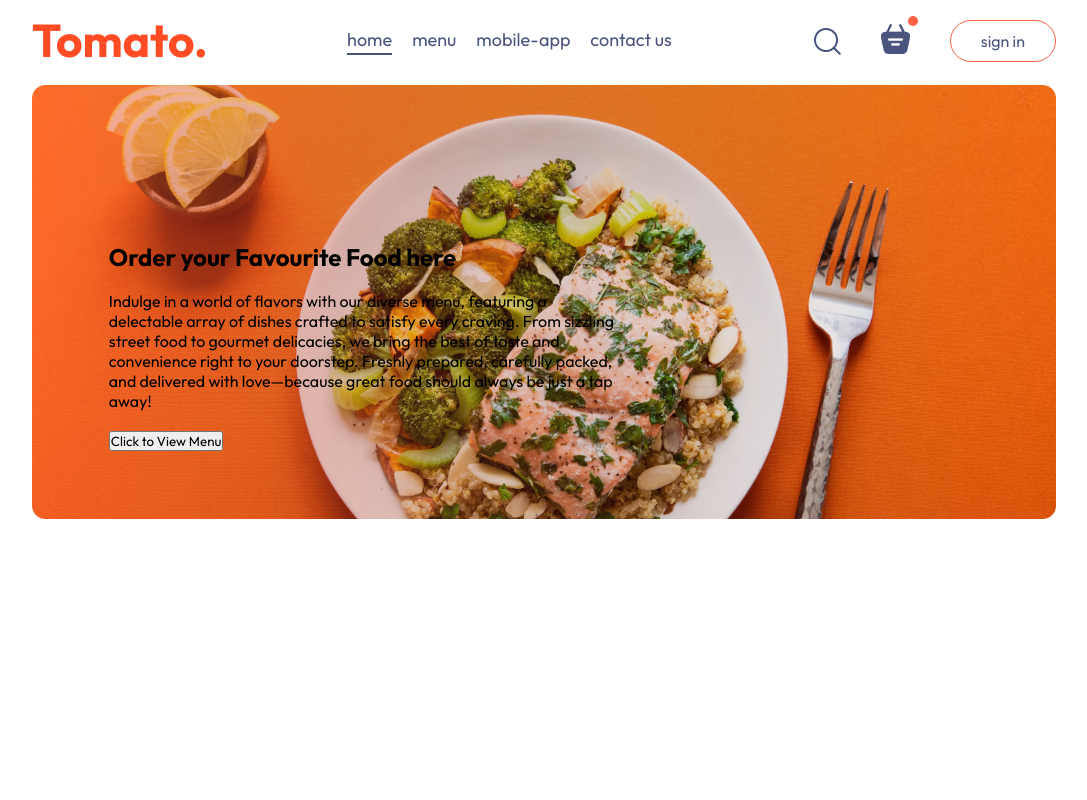
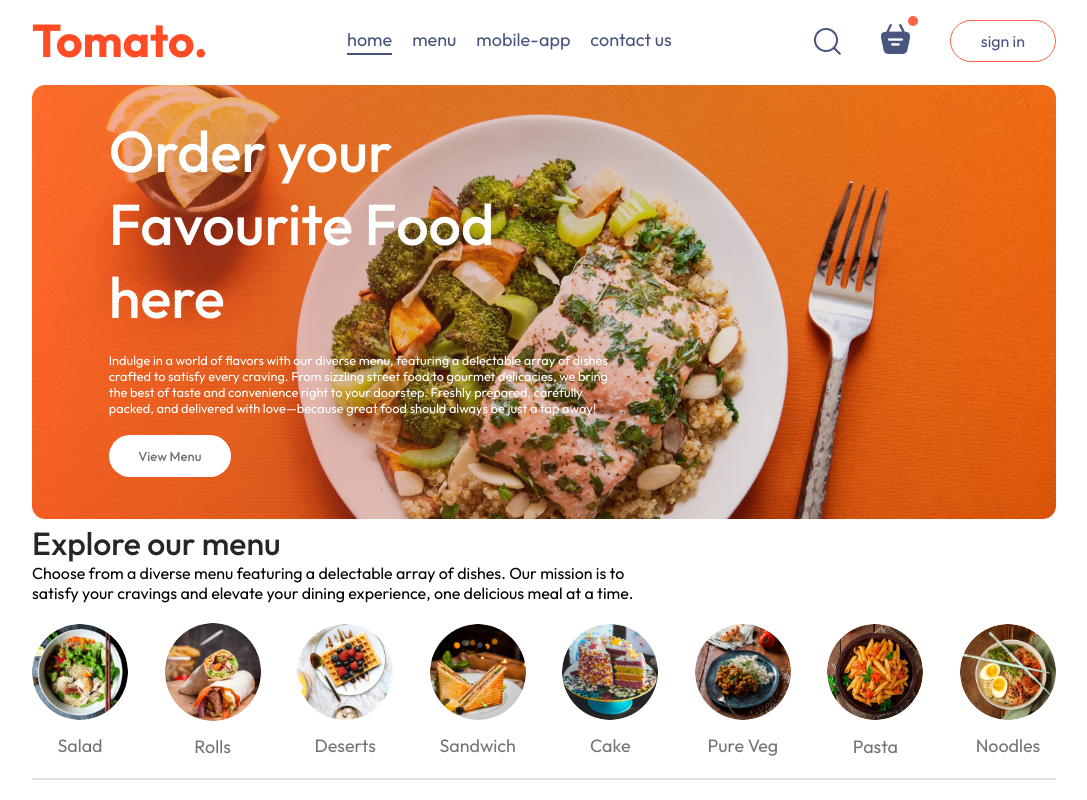
Before and after one commit to Praneeth860/food-delivery-app, a React (Vite) app in the folder frontend/: page / in a window 1280 px wide. Shown: the whole page, without its empty margins (96-1183 px from the left). Built offline with nearby package versions, Linux system fonts and the light colour scheme.

Commit message:
added explore menu and context folder with intial file

```diff
--- a/frontend/src/assets/assets.js
+++ b/frontend/src/assets/assets.js
@@ -1,64 +1,64 @@
-import basket_icon from './basket_icon.png'
-import logo from './logo.png'
-import header_img from './header_img.png'
-import search_icon from './search_icon.png'
-import menu_1 from './menu_1.png'
-import menu_2 from './menu_2.png'
-import menu_3 from './menu_3.png'
-import menu_4 from './menu_4.png'
-import menu_5 from './menu_5.png'
-import menu_6 from './menu_6.png'
-import menu_7 from './menu_7.png'
-import menu_8 from './menu_8.png'
+import basket_icon from "./basket_icon.png";
+import logo from "./logo.png";
+import header_img from "./header_img.png";
+import search_icon from "./search_icon.png";
+import menu_1 from "./menu_1.png";
+import menu_2 from "./menu_2.png";
+import menu_3 from "./menu_3.png";
+import menu_4 from "./menu_4.png";
+import menu_5 from "./menu_5.png";
+import menu_6 from "./menu_6.png";
+import menu_7 from "./menu_7.png";
+import menu_8 from "./menu_8.png";
 
-import food_1 from './food_1.png'
-import food_2 from './food_2.png'
-import food_3 from './food_3.png'
-import food_4 from './food_4.png'
-import food_5 from './food_5.png'
-import food_6 from './food_6.png'
-import food_7 from './food_7.png'
-import food_8 from './food_8.png'
-import food_9 from './food_9.png'
-import food_10 from './food_10.png'
-import food_11 from './food_11.png'
-import food_12 from './food_12.png'
-import food_13 from './food_13.png'
-import food_14 from './food_14.png'
-import food_15 from './food_15.png'
-import food_16 from './food_16.png'
-import food_17 from './food_17.png'
-import food_18 from './food_18.png'
-import food_19 from './food_19.png'
-import food_20 from './food_20.png'
-import food_21 from './food_21.png'
-import food_22 from './food_22.png'
-import food_23 from './food_23.png'
-import food_24 from './food_24.png'
-import food_25 from './food_25.png'
-import food_26 from './food_26.png'
-import food_27 from './food_27.png'
-import food_28 from './food_28.png'
-import food_29 from './food_29.png'
-import food_30 from './food_30.png'
-import food_31 from './food_31.png'
-import food_32 from './food_32.png'
+import food_1 from "./food_1.png";
+import food_2 from "./food_2.png";
+import food_3 from "./food_3.png";
+import food_4 from "./food_4.png";
+import food_5 from "./food_5.png";
+import food_6 from "./food_6.png";
+import food_7 from "./food_7.png";
+import food_8 from "./food_8.png";
+import food_9 from "./food_9.png";
+import food_10 from "./food_10.png";
+import food_11 from "./food_11.png";
+import food_12 from "./food_12.png";
+import food_13 from "./food_13.png";
+import food_14 from "./food_14.png";
+import food_15 from "./food_15.png";
+import food_16 from "./food_16.png";
+import food_17 from "./food_17.png";
+import food_18 from "./food_18.png";
+import food_19 from "./food_19.png";
+import food_20 from "./food_20.png";
+import food_21 from "./food_21.png";
+import food_22 from "./food_22.png";
+import food_23 from "./food_23.png";
+import food_24 from "./food_24.png";
+import food_25 from "./food_25.png";
+import food_26 from "./food_26.png";
+import food_27 from "./food_27.png";
+import food_28 from "./food_28.png";
+import food_29 from "./food_29.png";
+import food_30 from "./food_30.png";
+import food_31 from "./food_31.png";
+import food_32 from "./food_32.png";
 
-import add_icon_white from './add_icon_white.png'
-import add_icon_green from './add_icon_green.png'
-import remove_icon_red from './remove_icon_red.png'
-import app_store from './app_store.png'
-import play_store from './play_store.png'
-import linkedin_icon from './linkedin_icon.png'
-import facebook_icon from './facebook_icon.png'
-import twitter_icon from './twitter_icon.png'
-import cross_icon from './cross_icon.png'
-import selector_icon from './selector_icon.png'
-import rating_starts from './rating_starts.png'
-import profile_icon from './profile_icon.png'
-import bag_icon from './bag_icon.png'
-import logout_icon from './logout_icon.png'
-import parcel_icon from './parcel_icon.png'
+import add_icon_white from "./add_icon_white.png";
+import add_icon_green from "./add_icon_green.png";
+import remove_icon_red from "./remove_icon_red.png";
+import app_store from "./app_store.png";
+import play_store from "./play_store.png";
+import linkedin_icon from "./linkedin_icon.png";
+import facebook_icon from "./facebook_icon.png";
+import twitter_icon from "./twitter_icon.png";
+import cross_icon from "./cross_icon.png";
+import selector_icon from "./selector_icon.png";
+import rating_starts from "./rating_starts.png";
+import profile_icon from "./profile_icon.png";
+import bag_icon from "./bag_icon.png";
+import logout_icon from "./logout_icon.png";
+import parcel_icon from "./parcel_icon.png";
 
 export const assets = {
   logo,
@@ -79,42 +79,43 @@
   profile_icon,
   logout_icon,
   bag_icon,
-    parcel_icon
-}
+  parcel_icon,
+};
 
 export const menu_list = [
   {
     menu_name: "Salad",
-        menu_image: menu_1
+    menu_image: menu_1,
   },
   {
     menu_name: "Rolls",
-        menu_image: menu_2
+    menu_image: menu_2,
   },
   {
     menu_name: "Deserts",
-        menu_image: menu_3
+    menu_image: menu_3,
   },
   {
     menu_name: "Sandwich",
-        menu_image: menu_4
+    menu_image: menu_4,
   },
   {
     menu_name: "Cake",
-        menu_image: menu_5
+    menu_image: menu_5,
   },
   {
     menu_name: "Pure Veg",
-        menu_image: menu_6
+    menu_image: menu_6,
   },
   {
     menu_name: "Pasta",
-        menu_image: menu_7
+    menu_image: menu_7,
   },
   {
     menu_name: "Noodles",
-        menu_image: menu_8
-    }]
+    menu_image: menu_8,
+  },
+];
 
 export const food_list = [
   {
@@ -122,229 +123,287 @@
     name: "Greek salad",
     image: food_1,
     price: 12,
-        description: "Food provides essential nutrients for overall health and well-being",
-        category: "Salad"
+    description:
+      "Food provides essential nutrients for overall health and well-being",
+    category: "Salad",
   },
   {
     _id: "2",
     name: "Veg salad",
     image: food_2,
     price: 18,
-        description: "Food provides essential nutrients for overall health and well-being",
-        category: "Salad"
-    }, {
+    description:
+      "Food provides essential nutrients for overall health and well-being",
+    category: "Salad",
+  },
+  {
     _id: "3",
     name: "Clover Salad",
     image: food_3,
     price: 16,
-        description: "Food provides essential nutrients for overall health and well-being",
-        category: "Salad"
-    }, {
+    description:
+      "Food provides essential nutrients for overall health and well-being",
+    category: "Salad",
+  },
+  {
     _id: "4",
     name: "Chicken Salad",
     image: food_4,
     price: 24,
-        description: "Food provides essential nutrients for overall health and well-being",
-        category: "Salad"
-    }, {
+    description:
+      "Food provides essential nutrients for overall health and well-being",
+    category: "Salad",
+  },
+  {
     _id: "5",
     name: "Lasagna Rolls",
     image: food_5,
     price: 14,
-        description: "Food provides essential nutrients for overall health and well-being",
-        category: "Rolls"
-    }, {
+    description:
+      "Food provides essential nutrients for overall health and well-being",
+    category: "Rolls",
+  },
+  {
     _id: "6",
     name: "Peri Peri Rolls",
     image: food_6,
     price: 12,
-        description: "Food provides essential nutrients for overall health and well-being",
-        category: "Rolls"
-    }, {
+    description:
+      "Food provides essential nutrients for overall health and well-being",
+    category: "Rolls",
+  },
+  {
     _id: "7",
     name: "Chicken Rolls",
     image: food_7,
     price: 20,
-        description: "Food provides essential nutrients for overall health and well-being",
-        category: "Rolls"
-    }, {
+    description:
+      "Food provides essential nutrients for overall health and well-being",
+    category: "Rolls",
+  },
+  {
     _id: "8",
     name: "Veg Rolls",
     image: food_8,
     price: 15,
-        description: "Food provides essential nutrients for overall health and well-being",
-        category: "Rolls"
-    }, {
+    description:
+      "Food provides essential nutrients for overall health and well-being",
+    category: "Rolls",
+  },
+  {
     _id: "9",
     name: "Ripple Ice Cream",
     image: food_9,
     price: 14,
-        description: "Food provides essential nutrients for overall health and well-being",
-        category: "Deserts"
-    }, {
+    description:
+      "Food provides essential nutrients for overall health and well-being",
+    category: "Deserts",
+  },
+  {
     _id: "10",
     name: "Fruit Ice Cream",
     image: food_10,
     price: 22,
-        description: "Food provides essential nutrients for overall health and well-being",
-        category: "Deserts"
-    }, {
+    description:
+      "Food provides essential nutrients for overall health and well-being",
+    category: "Deserts",
+  },
+  {
     _id: "11",
     name: "Jar Ice Cream",
     image: food_11,
     price: 10,
-        description: "Food provides essential nutrients for overall health and well-being",
-        category: "Deserts"
-    }, {
+    description:
+      "Food provides essential nutrients for overall health and well-being",
+    category: "Deserts",
+  },
+  {
     _id: "12",
     name: "Vanilla Ice Cream",
     image: food_12,
     price: 12,
-        description: "Food provides essential nutrients for overall health and well-being",
-        category: "Deserts"
+    description:
+      "Food provides essential nutrients for overall health and well-being",
+    category: "Deserts",
   },
   {
     _id: "13",
     name: "Chicken Sandwich",
     image: food_13,
     price: 12,
-        description: "Food provides essential nutrients for overall health and well-being",
-        category: "Sandwich"
+    description:
+      "Food provides essential nutrients for overall health and well-being",
+    category: "Sandwich",
   },
   {
     _id: "14",
     name: "Vegan Sandwich",
     image: food_14,
     price: 18,
-        description: "Food provides essential nutrients for overall health and well-being",
-        category: "Sandwich"
-    }, {
+    description:
+      "Food provides essential nutrients for overall health and well-being",
+    category: "Sandwich",
+  },
+  {
     _id: "15",
     name: "Grilled Sandwich",
     image: food_15,
     price: 16,
-        description: "Food provides essential nutrients for overall health and well-being",
-        category: "Sandwich"
-    }, {
+    description:
+      "Food provides essential nutrients for overall health and well-being",
+    category: "Sandwich",
+  },
+  {
     _id: "16",
     name: "Bread Sandwich",
     image: food_16,
     price: 24,
-        description: "Food provides essential nutrients for overall health and well-being",
-        category: "Sandwich"
-    }, {
+    description:
+      "Food provides essential nutrients for overall health and well-being",
+    category: "Sandwich",
+  },
+  {
     _id: "17",
     name: "Cup Cake",
     image: food_17,
     price: 14,
-        description: "Food provides essential nutrients for overall health and well-being",
-        category: "Cake"
-    }, {
+    description:
+      "Food provides essential nutrients for overall health and well-being",
+    category: "Cake",
+  },
+  {
     _id: "18",
     name: "Vegan Cake",
     image: food_18,
     price: 12,
-        description: "Food provides essential nutrients for overall health and well-being",
-        category: "Cake"
-    }, {
+    description:
+      "Food provides essential nutrients for overall health and well-being",
+    category: "Cake",
+  },
+  {
     _id: "19",
     name: "Butterscotch Cake",
     image: food_19,
     price: 20,
-        description: "Food provides essential nutrients for overall health and well-being",
-        category: "Cake"
-    }, {
+    description:
+      "Food provides essential nutrients for overall health and well-being",
+    category: "Cake",
+  },
+  {
     _id: "20",
     name: "Sliced Cake",
     image: food_20,
     price: 15,
-        description: "Food provides essential nutrients for overall health and well-being",
-        category: "Cake"
-    }, {
+    description:
+      "Food provides essential nutrients for overall health and well-being",
+    category: "Cake",
+  },
+  {
     _id: "21",
     name: "Garlic Mushroom ",
     image: food_21,
     price: 14,
-        description: "Food provides essential nutrients for overall health and well-being",
-        category: "Pure Veg"
-    }, {
+    description:
+      "Food provides essential nutrients for overall health and well-being",
+    category: "Pure Veg",
+  },
+  {
     _id: "22",
     name: "Fried Cauliflower",
     image: food_22,
     price: 22,
-        description: "Food provides essential nutrients for overall health and well-being",
-        category: "Pure Veg"
-    }, {
+    description:
+      "Food provides essential nutrients for overall health and well-being",
+    category: "Pure Veg",
+  },
+  {
     _id: "23",
     name: "Mix Veg Pulao",
     image: food_23,
     price: 10,
-        description: "Food provides essential nutrients for overall health and well-being",
-        category: "Pure Veg"
-    }, {
+    description:
+      "Food provides essential nutrients for overall health and well-being",
+    category: "Pure Veg",
+  },
+  {
     _id: "24",
     name: "Rice Zucchini",
     image: food_24,
     price: 12,
-        description: "Food provides essential nutrients for overall health and well-being",
-        category: "Pure Veg"
+    description:
+      "Food provides essential nutrients for overall health and well-being",
+    category: "Pure Veg",
   },
   {
     _id: "25",
     name: "Cheese Pasta",
     image: food_25,
     price: 12,
-        description: "Food provides essential nutrients for overall health and well-being",
-        category: "Pasta"
+    description:
+      "Food provides essential nutrients for overall health and well-being",
+    category: "Pasta",
   },
   {
     _id: "26",
     name: "Tomato Pasta",
     image: food_26,
     price: 18,
-        description: "Food provides essential nutrients for overall health and well-being",
-        category: "Pasta"
-    }, {
+    description:
+      "Food provides essential nutrients for overall health and well-being",
+    category: "Pasta",
+  },
+  {
     _id: "27",
     name: "Creamy Pasta",
     image: food_27,
     price: 16,
-        description: "Food provides essential nutrients for overall health and well-being",
-        category: "Pasta"
-    }, {
+    description:
+      "Food provides essential nutrients for overall health and well-being",
+    category: "Pasta",
+  },
+  {
     _id: "28",
     name: "Chicken Pasta",
     image: food_28,
     price: 24,
-        description: "Food provides essential nutrients for overall health and well-being",
-        category: "Pasta"
-    }, {
+    description:
+      "Food provides essential nutrients for overall health and well-being",
+    category: "Pasta",
+  },
+  {
     _id: "29",
     name: "Buttter Noodles",
     image: food_29,
     price: 14,
-        description: "Food provides essential nutrients for overall health and well-being",
-        category: "Noodles"
-    }, {
+    description:
+      "Food provides essential nutrients for overall health and well-being",
+    category: "Noodles",
+  },
+  {
     _id: "30",
     name: "Veg Noodles",
     image: food_30,
     price: 12,
-        description: "Food provides essential nutrients for overall health and well-being",
-        category: "Noodles"
-    }, {
+    description:
+      "Food provides essential nutrients for overall health and well-being",
+    category: "Noodles",
+  },
+  {
     _id: "31",
     name: "Somen Noodles",
     image: food_31,
     price: 20,
-        description: "Food provides essential nutrients for overall health and well-being",
-        category: "Noodles"
-    }, {
+    description:
+      "Food provides essential nutrients for overall health and well-being",
+    category: "Noodles",
+  },
+  {
     _id: "32",
     name: "Cooked Noodles",
     image: food_32,
     price: 15,
-        description: "Food provides essential nutrients for overall health and well-being",
-        category: "Noodles"
-    }
-]
+    description:
+      "Food provides essential nutrients for overall health and well-being",
+    category: "Noodles",
+  },
+];
--- /dev/null
+++ b/frontend/src/components/ExploreMenu/ExploreMenu.css
@@ -0,0 +1,46 @@
+.explore-menu h1 {
+  color: #262626;
+  font-weight: 500;
+}
+.explore-menu-text {
+  max-width: 60%;
+  columns: #888888;
+}
+.explore-menu-list {
+  display: flex;
+  justify-content: space-between;
+  align-items: center;
+  gap: 30px;
+  text-align: center;
+  margin: 20px 0px;
+  overflow-x: scroll;
+}
+.explore-menu-list::-webkit-scrollbar {
+  display: none;
+}
+
+.explore-menu-list-item img {
+  width: 7.5vw;
+  min-width: 80px;
+  border-radius: 50%;
+  cursor: pointer;
+  transition: 0.3s;
+}
+
+.explore-menu-list-item p {
+  margin-top: 0.8vw;
+  font-size: max(1.4vw, 16px);
+  cursor: pointer;
+  color: #747474;
+}
+
+.explore-menu hr {
+  border: none;
+  background-color: #e2e2e2;
+  height: 2px;
+  margin: 10px 0px;
+}
+.explore-menu-list .active {
+  border: 2px solid tomato;
+  padding: 2px;
+}
--- /dev/null
+++ b/frontend/src/components/ExploreMenu/ExploreMenu.jsx
@@ -0,0 +1,40 @@
+import "./ExploreMenu.css";
+import { menu_list } from "../../assets/assets";
+
+const ExploreMenu = ({ category, setCategory }) => {
+  return (
+    <div className="explore-menu" id="explore-menu">
+      <h1>Explore our menu</h1>
+      <p className="explore-menu-text">
+        Choose from a diverse menu featuring a delectable array of dishes. Our
+        mission is to satisfy your cravings and elevate your dining experience,
+        one delicious meal at a time.
+      </p>
+      <div className="explore-menu-list">
+        {menu_list.map((item, index) => {
+          return (
+            <div
+              onClick={() =>
+                setCategory((prev) =>
+                  prev === item.menu_name ? "All" : item.menu_name
+                )
+              }
+              key={index}
+              className="explore-menu-list-item"
+            >
+              <img
+                className={category === item.menu_name ? "active" : ""}
+                src={item.menu_image}
+                alt=""
+              />
+              <p>{item.menu_name}</p>
+            </div>
+          );
+        })}
+      </div>
+      <hr />
+    </div>
+  );
+};
+
+export default ExploreMenu;
--- a/frontend/src/components/Header/Header.css
+++ b/frontend/src/components/Header/Header.css
@@ -13,6 +13,28 @@
   align-items: start;
   gap: 1.5vw;
   max-width: 50%;
-  bottom: 16%;
+  bottom: 10%;
   left: 6vw;
+  animation: fadeIn 3s;
 }
+
+.header-contents h2 {
+  font-weight: 500;
+  color: white;
+  font-size: max(4.5vw, 22px);
+}
+
+.header-contents p {
+  color: hsl(0, 0%, 100%);
+  font-size: 1vw;
+}
+
+.header-contents button {
+  border: none;
+  color: hsl(0, 0%, 45%);
+  font-weight: 500;
+  padding: 1vw 2.3vw;
+  background-color: hsl(0, 0%, 100%);
+  font-size: max(1vw, 13px);
+  border-radius: 50px;
+}
--- a/frontend/src/components/Header/Header.jsx
+++ b/frontend/src/components/Header/Header.jsx
@@ -12,7 +12,7 @@
           packed, and delivered with love—because great food should always be
           just a tap away!
         </p>
-        <button>Click to View Menu</button>
+        <button>View Menu</button>
       </div>
     </div>
   );
--- /dev/null
+++ b/frontend/src/context/StoreContext.jsx
@@ -0,0 +1,16 @@
+import { createContext } from "react";
+import { food_list } from "./assets/assets.js";
+
+export const StoreContext = createContext(null);
+
+const StoreContextProvider = (props) => {
+  const contextValue = {
+    // ...context values go here
+  };
+
+  return (
+    <StoreContext.Provider value={contextValue}>
+      {props.children}
+    </StoreContext.Provider>
+  );
+};
--- a/frontend/src/main.jsx
+++ b/frontend/src/main.jsx
@@ -3,10 +3,13 @@
 import "./index.css";
 import App from "./App.jsx";
 import { BrowserRouter } from "react-router-dom";
+import { StoreContext } from "./context/StoreContext.jsx";
 createRoot(document.getElementById("root")).render(
   <BrowserRouter>
-    <StrictMode>
-      <App />
-    </StrictMode>
+    <StoreContext.Provider>
+      <StrictMode>
+        <App />
+      </StrictMode>
+    </StoreContext.Provider>
   </BrowserRouter>
 );
--- a/frontend/src/pages/Home/Home.jsx
+++ b/frontend/src/pages/Home/Home.jsx
@@ -1,11 +1,13 @@
-import React from "react";
 import "./Home.css";
 import Header from "../../components/Header/Header.jsx";
-
+import ExploreMenu from "../../components/ExploreMenu/ExploreMenu.jsx";
+import { useState } from "react";
 const Home = () => {
+  const [category, setCategory] = useState("all");
   return (
     <div>
       <Header />
+      <ExploreMenu category={category} setCategory={setCategory} />
     </div>
   );
 };
```
Also changed, not shown: frontend/src/index.css (+8 -0 lines). Lines whose indentation alone changed are shown as unchanged.
